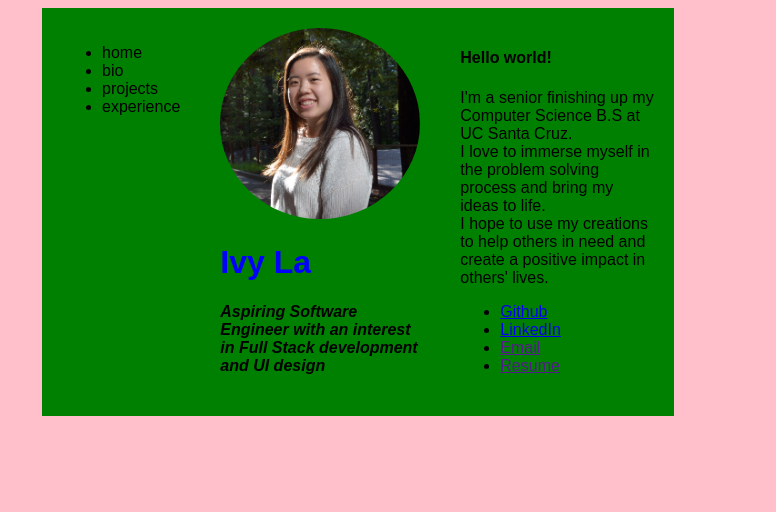
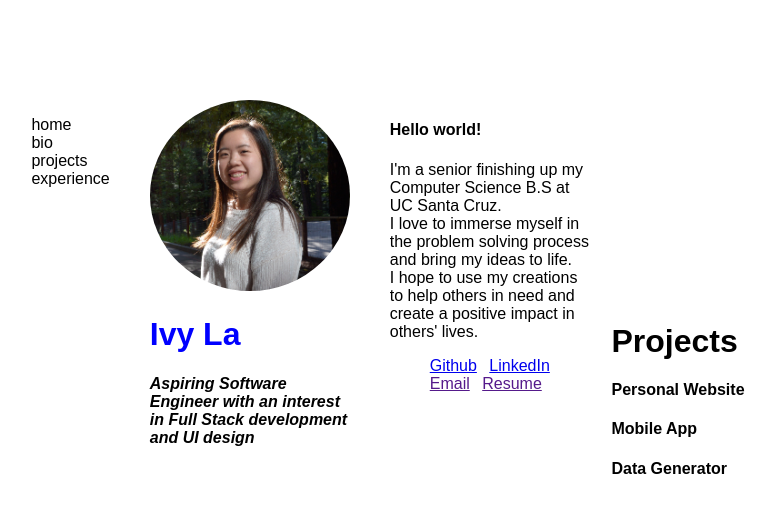
Before and after one commit to ivyla/ivyla.github.io-old, a plain HTML site: page index.html in a window 1280 px wide. Shown: the whole page, without its empty margins (282-1058 px from the left). Drawn offline with Linux system fonts and the light colour scheme.

Commit message:
pre configuration of styling

```diff
--- a/index.html
+++ b/index.html
@@ -2,15 +2,15 @@
 <html>
     <head>
         <title> beta site </title>
-        <link rel="stylesheet"
-        href="https://fonts.googleapis.com/css?family=Lato">
+        <meta charset="UTF-8">
+        <link rel="stylesheet" href="https://fonts.googleapis.com/css?family=Lato">
         <link rel = "stylesheet" type="text/css" href = style.css>
     </head>
     <body>
         <!-- flex container, following divs will be "flex items" -->
         <div class = "wrapper">
             <div class ="navi">
-                <ul>
+                <ul class = "collection">
                     <li> home </li>
                     <li> bio </li>
                     <li> projects </li>
@@ -42,15 +42,23 @@
                 </p>
 
                 <!-- Media handles -->
-                <!-- <div class = "media-handles"> -->
-                    <ul>
+                <div class = "media-handles">
+                    <ul class = "collection">
                         <li> <a href ="https://github.com/ivyla"> Github </a> </li>
                         <li> <a href ="https://www.linkedin.com/in/ivyla/"> LinkedIn </a> </li>
                         <li> <a href = ""> Email </a> </li>
                         <li> <a href = ""> Resume </a> </li>
                     </ul>
-                    <!-- </div> -->
+                </div>
             </div>
+
+        </div>
+
+        <div class = projects>
+            <h1> Projects </h1>
+            <h4> Personal Website </h4>
+            <h4> Mobile App </h4>
+            <h4> Data Generator </h4>
         </div>
     </body>
 </html>
--- a/style.css
+++ b/style.css
@@ -2,11 +2,10 @@ html, body {
     display: flex;
     align-items: center;
     justify-content: center;
-    /* font-family: "Lato", sans-serif; */
     font-family: "Noto-Sans", sans-serif;
-    background-color: pink;
-    border-color: blueviolet;
-    border-style: ;
+    height: 100%;
+    margin: 0px;
+    padding: 0px;
 }
 
 #prof-pic {
@@ -18,10 +17,12 @@ html, body {
     flex-direction: row;
     max-width: 50%;
     height: 80%;
-    background-color: green;
+    /* background-color: green; */
 }
 
 .nameplate, .bio, .navi {
+    align-items: center;
+    justify-content: center;
     margin: 10px;
     padding: 10px;
 }
@@ -32,9 +33,28 @@ html, body {
 
 .bio {
     align-items: center;
+    /* margin: 10px; */
+    /* padding: 10px; */
 }
 
 .navi {
     margin: 10px;
     padding: 10px;
+    /* list-style-type: none; */
 }
+
+.collection {
+    list-style-type: none;
+}
+
+.media-handles li {
+    list-style: none;
+    padding-left: 0px;
+    text-decoration: none;
+    display: inline-block;
+    margin-right: 8px;
+}
+
+.media-handles a:hover {
+    background-color: rgba(0, 0, 0, 0.1)
+}
```
